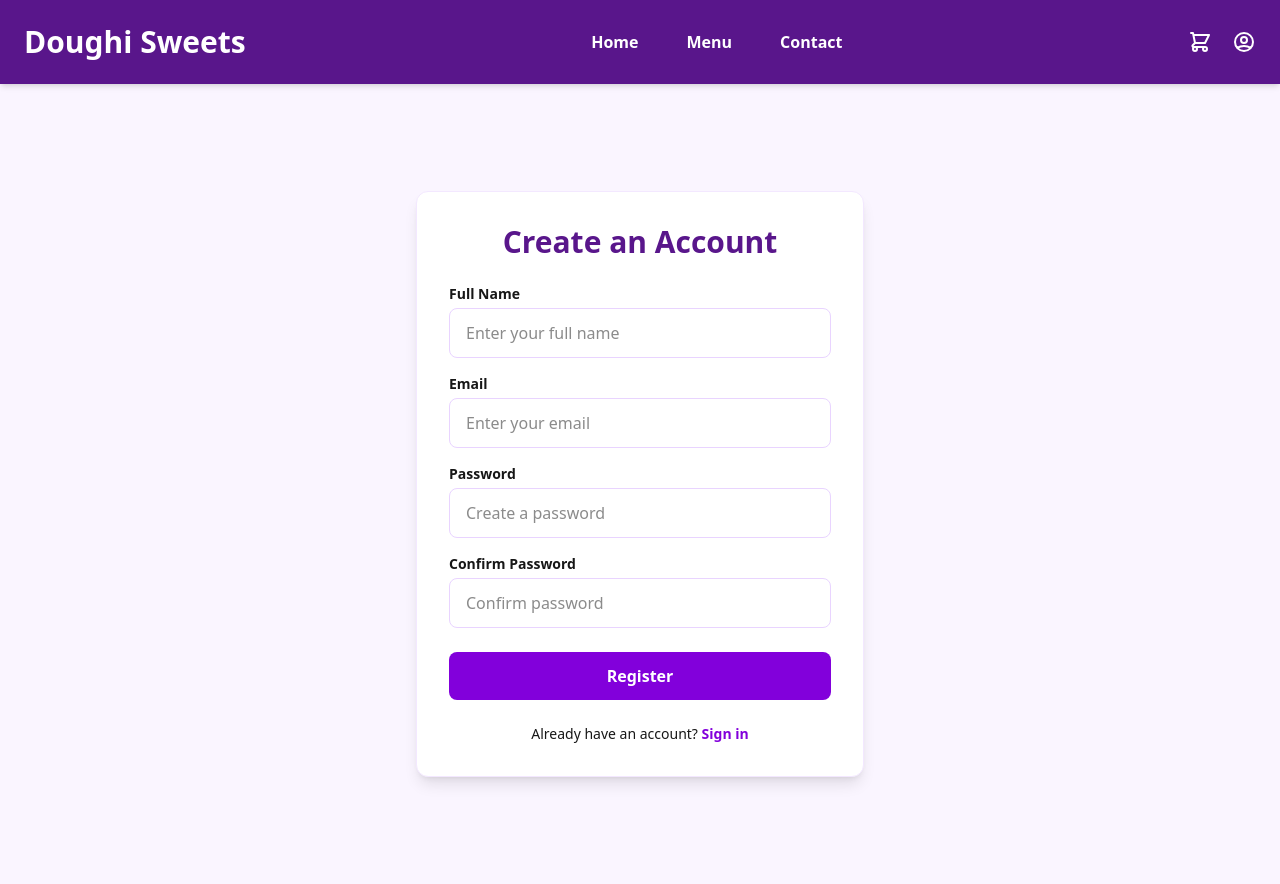
After one commit to dilisa25/unit-3-data-science, a Flask app: page /register in a window 1280 px wide. The commit adds this page. Run offline with Flask 3, Linux system fonts and the light colour scheme.

Commit message:
login/register

```diff
--- a/main.py
+++ b/main.py
@@ -51,3 +51,11 @@ def product(product_id):
     connection.close()
 
     return render_template("product.html.jinja", product=result)
+
+@app.route("/login")
+def login():
+    return render_template("login.html.jinja")
+
+@app.route("/register")
+def register():
+    return render_template("register.html.jinja")
--- a/templates/components/navbar.html.jinja
+++ b/templates/components/navbar.html.jinja
@@ -2,20 +2,21 @@
   <div class="max-w-7xl mx-auto px-6 py-6 flex justify-between items-center">
 
     <!-- Logo -->
-    <a class="text-3xl font-bold" href="/homepage">
+    <a class="text-3xl font-bold" href="/">
       Doughi Sweets
     </a>
 
     <!-- Desktop Navigation -->
     <ul class="hidden md:flex mx-auto font-semibold space-x-12">
-      <li><a class="hover:text-purple-200 transition" href="/homepage">Home</a></li>
-      <li><a class="hover:text-purple-200 transition" href="/browse">Browse</a></li>
+      <li><a class="hover:text-purple-200 transition" href="/">Home</a></li>
+      <li><a class="hover:text-purple-200 transition" href="/browse">Menu</a></li>
       <li><a class="hover:text-purple-200 transition" href="/contact">Contact</a></li>
     </ul>
 
-    <!-- Desktop Icons -->
+    <!-- Desktop Icons + Dropdown -->
     <div class="hidden xl:flex items-center space-x-5">
-      <!-- Cart -->
+
+      <!-- Cart Icon -->
       <a class="hover:text-purple-200 transition" href="/cart">
         <svg xmlns="http://www.w3.org/2000/svg" class="h-6 w-6" fill="none"
           viewBox="0 0 24 24" stroke="currentColor">
@@ -24,18 +25,29 @@
         </svg>
       </a>
 
-      <!-- Account -->
-      <a class="hover:text-purple-200 transition" href="/signin">
-        <svg xmlns="http://www.w3.org/2000/svg" class="h-6 w-6" fill="none"
-          viewBox="0 0 24 24" stroke="currentColor">
-          <path stroke-linecap="round" stroke-linejoin="round" stroke-width="2"
-            d="M5.121 17.804A13.937 13.937 0 0112 16c2.5 0 4.847.655 6.879 1.804M15 10a3 3 0 11-6 0 3 3 0 016 0zm6 2a9 9 0 11-18 0 9 9 0 0118 0z" />
-        </svg>
-      </a>
+      <!-- Account Dropdown -->
+      <div class="relative group">
+        <button class="hover:text-purple-200 transition flex items-center">
+          <svg xmlns="http://www.w3.org/2000/svg" class="h-6 w-6" fill="none"
+            viewBox="0 0 24 24" stroke="currentColor">
+            <path stroke-linecap="round" stroke-linejoin="round" stroke-width="2"
+              d="M5.121 17.804A13.937 13.937 0 0112 16c2.5 0 4.847.655 6.879 1.804M15 10a3 3 0 11-6 0 3 3 0 016 0zm6 2a9 9 0 11-18 0 9 9 0 0118 0z" />
+          </svg>
+        </button>
+
+        <!-- DROPDOWN MENU -->
+        <ul class="absolute right-0 mt-2 w-32 bg-purple-800 border border-purple-700 rounded-md
+                   opacity-0 invisible group-hover:opacity-100 group-hover:visible
+                   transition-all duration-200 text-white">
+          <li><a href="/login" class="block px-4 py-2 hover:bg-purple-700">Sign In</a></li>
+          <li><a href="/register" class="block px-4 py-2 hover:bg-purple-700">Register</a></li>
+        </ul>
+      </div>
     </div>
 
     <!-- Mobile Icons -->
     <div class="flex xl:hidden items-center space-x-4">
+
       <!-- Cart -->
       <a href="/cart">
         <svg xmlns="http://www.w3.org/2000/svg" class="h-6 w-6 hover:text-purple-200 transition" fill="none"
@@ -56,13 +68,14 @@
     </div>
   </div>
 
-  <!-- Mobile Menu -->
+  <!-- Mobile Menu Dropdown -->
   <div id="mobile-menu" class="hidden bg-purple-800 text-white md:hidden">
     <ul class="flex flex-col px-6 py-4 space-y-4">
       <li><a class="hover:text-purple-200 transition" href="/homepage">Home</a></li>
       <li><a class="hover:text-purple-200 transition" href="/browse">Browse</a></li>
       <li><a class="hover:text-purple-200 transition" href="/contact">Contact</a></li>
-      <li><a class="hover:text-purple-200 transition" href="/signin">Sign In</a></li>
+      <li><a class="hover:text-purple-200 transition" href="/login">Sign In</a></li>
+      <li><a class="hover:text-purple-200 transition" href="/register">Register</a></li>
     </ul>
   </div>
 
--- /dev/null
+++ b/templates/register.html.jinja
@@ -0,0 +1,80 @@
+<!DOCTYPE html>
+<html lang="en">
+<head>
+    <meta charset="UTF-8">
+    <meta name="viewport" content="width=device-width, initial-scale=1.0">
+    <script src="https://cdn.jsdelivr.net/npm/@tailwindcss/browser@4"></script>
+    <title>Register</title>
+</head>
+
+<body class="bg-purple-50 text-neutral-900">
+
+    {% include "components/navbar.html.jinja" %}
+
+    <!-- PAGE CONTAINER -->
+    <div class="flex justify-center items-center min-h-screen px-4">
+
+        <div class="bg-white shadow-lg rounded-xl p-8 w-full max-w-md border border-purple-100">
+
+            <h2 class="text-3xl font-bold text-center text-purple-900 mb-6">
+                Create an Account
+            </h2>
+
+            <form>
+
+                <!-- Full Name -->
+                <div class="mb-4">
+                    <label class="block text-sm font-semibold mb-1">Full Name</label>
+                    <input type="text"
+                           class="w-full px-4 py-3 border border-purple-200 rounded-lg focus:ring-2 focus:ring-purple-400 focus:outline-none"
+                           placeholder="Enter your full name"
+                           required>
+                </div>
+
+                <!-- Email -->
+                <div class="mb-4">
+                    <label class="block text-sm font-semibold mb-1">Email</label>
+                    <input type="email"
+                           class="w-full px-4 py-3 border border-purple-200 rounded-lg focus:ring-2 focus:ring-purple-400 focus:outline-none"
+                           placeholder="Enter your email"
+                           required>
+                </div>
+
+                <!-- Password -->
+                <div class="mb-4">
+                    <label class="block text-sm font-semibold mb-1">Password</label>
+                    <input type="password"
+                           class="w-full px-4 py-3 border border-purple-200 rounded-lg focus:ring-2 focus:ring-purple-400 focus:outline-none"
+                           placeholder="Create a password"
+                           required>
+                </div>
+
+                <!-- Confirm Password -->
+                <div class="mb-6">
+                    <label class="block text-sm font-semibold mb-1">Confirm Password</label>
+                    <input type="password"
+                           class="w-full px-4 py-3 border border-purple-200 rounded-lg focus:ring-2 focus:ring-purple-400 focus:outline-none"
+                           placeholder="Confirm password"
+                           required>
+                </div>
+
+                <!-- Submit Button -->
+                <button type="submit"
+                        class="w-full bg-purple-700 hover:bg-purple-800 text-white font-semibold py-3 rounded-lg transition">
+                    Register
+                </button>
+            </form>
+
+            <!-- Login link -->
+            <p class="text-center mt-6 text-sm">
+                Already have an account?
+                <a href="/login" class="text-purple-700 font-semibold hover:underline">
+                    Sign in
+                </a>
+            </p>
+        </div>
+
+    </div>
+
+</body>
+</html>
```
Also changed, not shown: templates/browse.html.jinja (+4 -4 lines), templates/homepage.html.jinja (+84 -10 lines), templates/login.html.jinja (added, +62 -0 lines).
